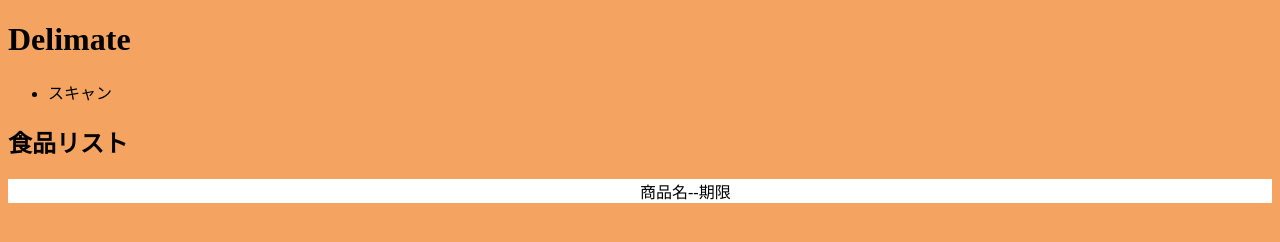
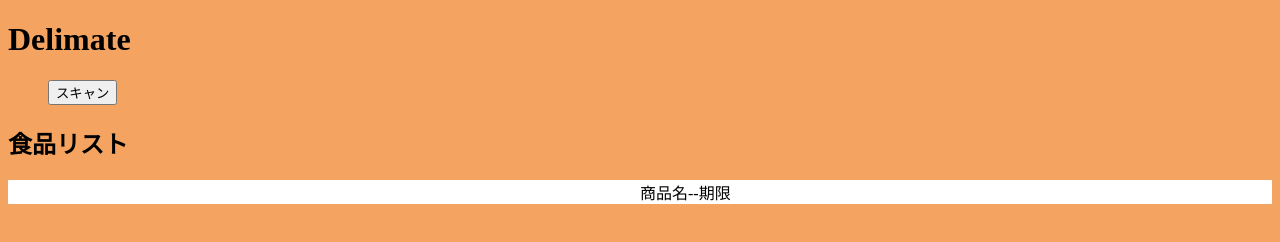
Before and after one commit to RK216-lab/delimate, a plain HTML site: page index.html in a window 1280 px wide. Drawn offline with Linux system fonts and the light colour scheme; a web font is replaced by a local one.

Commit message:
home to scanpage

```diff
--- a/index.html
+++ b/index.html
@@ -4,7 +4,6 @@
         <meta charset="UTF-8">
         <title>Delimate</title>
         <script src="script.js"></script>
-        <script>QuaggaReset()</script>
         <link rel="stylesheet" href="style.css">
         <link rel="preconnect" href="https://fonts.googleapis.com">
         <link rel="preconnect" href="https://fonts.gstatic.com" crossorigin>
@@ -13,7 +12,7 @@
     <body>
         <h1>Delimate</h1>
         <ul>
-            <li onclick = 'scan.html'>スキャン</li>
+            <button href = 'scan.html'>スキャン</li>
         </ul>
         <!--<form id="item-form">
             <button id = "toCode" onclick = "QuaggaJS()">バーコードリーダーを起動</button>
```
